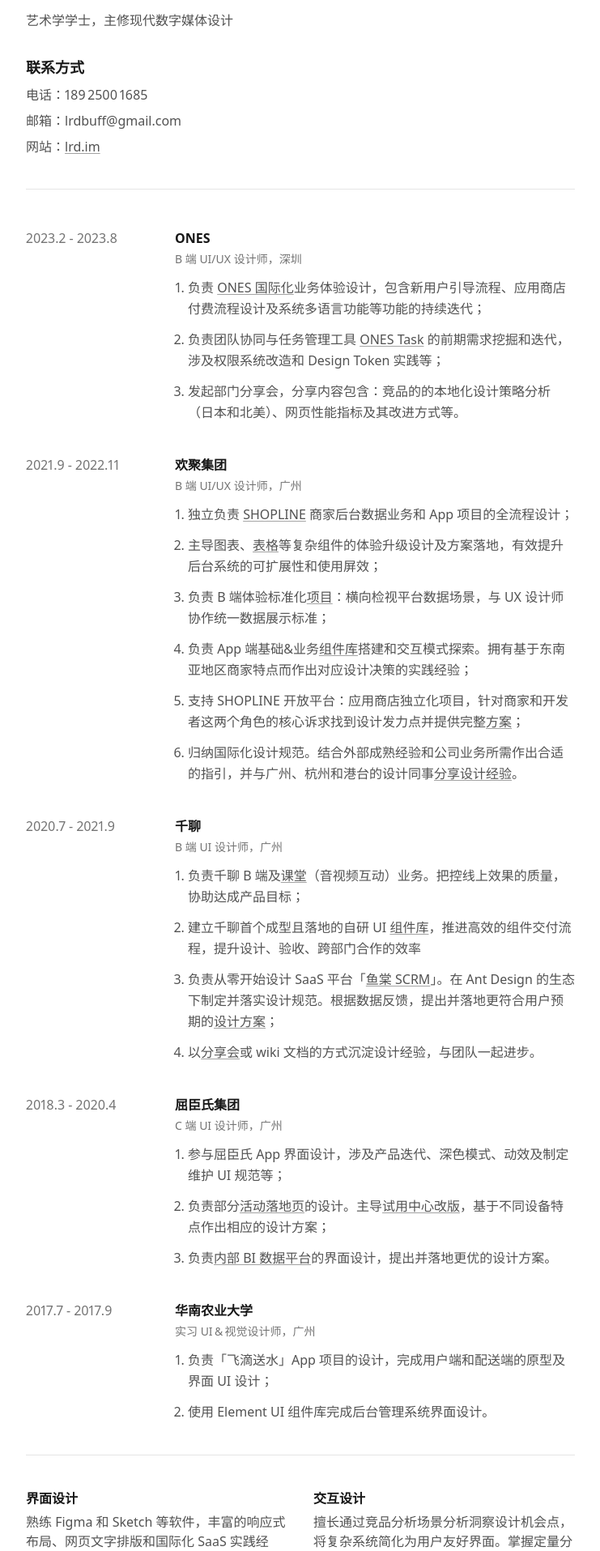
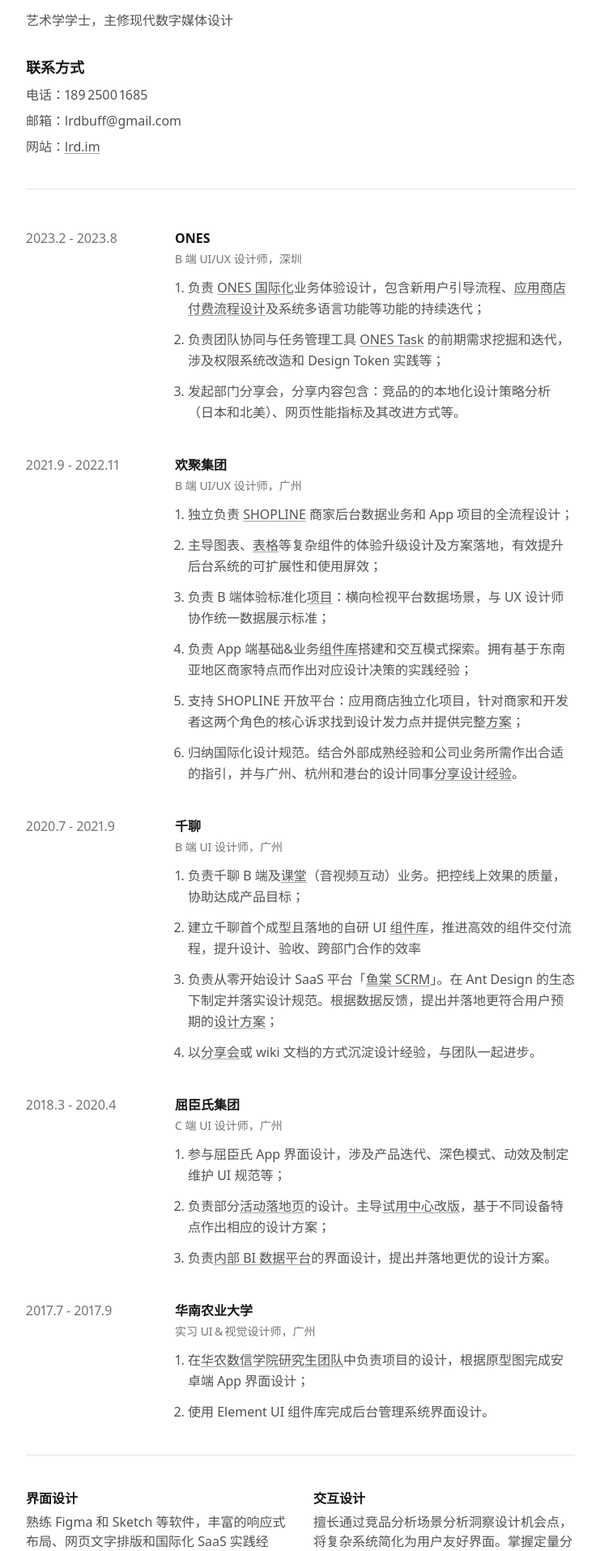
Before and after one commit to Pudge1996/NEXT.LRD.IM, a Next.js app: page /me in a window 1280 px wide. Shown: the part 450-2365 px from the top of the page at 81% size, without its empty margins (269-1010 px from the left). Built offline with nearby package versions, Linux system fonts and the light colour scheme.

Commit message:
Update me.js

```diff
--- a/pages/me.js
+++ b/pages/me.js
@@ -51,7 +51,7 @@ export default function me() {
               <p>B 端 UI/UX 设计师，深圳</p>
             </div>
             <ul>
-              <li>负责 <Link href="https://ones.com/" target="_blank" rel="noopener noreferrer" title="ONES 海外官网">ONES 国际化</Link>业务体验设计，包含新用户引导流程、应用商店付费流程设计及系统多语言功能等功能的持续迭代；</li>
+              <li>负责 <Link href="https://ones.com/" target="_blank" rel="noopener noreferrer" title="ONES 海外官网">ONES 国际化</Link>业务体验设计，包含新用户引导流程、<Link href="/project/ones/app-subscription" target="_blank" title="ONES 应用支持订阅项目详情">应用商店付费流程设计</Link>及系统多语言功能等功能的持续迭代；</li>
               <li>负责团队协同与任务管理工具 <Link href="https://ones.cn/products/task" target="_blank" rel="noopener noreferrer" title="ONES Task 产品介绍页">ONES Task</Link> 的前期需求挖掘和迭代，涉及权限系统改造和 Design&nbsp;Token 实践等；</li>
               <li>发起部门分享会，分享内容包含：竞品的的本地化设计策略分析（日本和北美）、网页性能指标及其改进方式等。</li>
             </ul>
@@ -111,7 +111,7 @@ export default function me() {
               <p>实习 UI&thinsp;&&thinsp;视觉设计师，广州</p>
             </div>
             <ul>
-              <li>负责「飞滴送水」App 项目的设计，完成用户端和配送端的原型及界面 UI 设计；</li>
+              <li>在<Link href="https://info.scau.edu.cn/" target="_blank" rel="noopener noreferrer" title="华农数信学院">华农数信学院研究生团队</Link>中负责项目的设计，根据原型图完成安卓端 App 界面设计；</li>
               <li>使用 Element UI 组件库完成后台管理系统界面设计。</li>
             </ul>
             </div>
```
